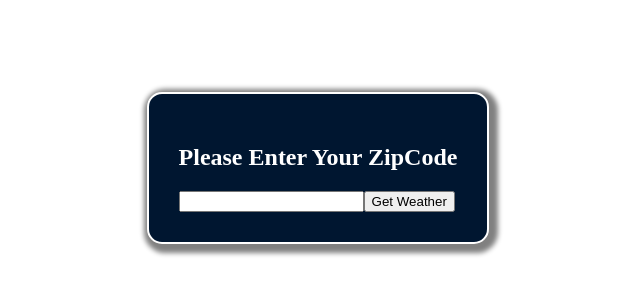
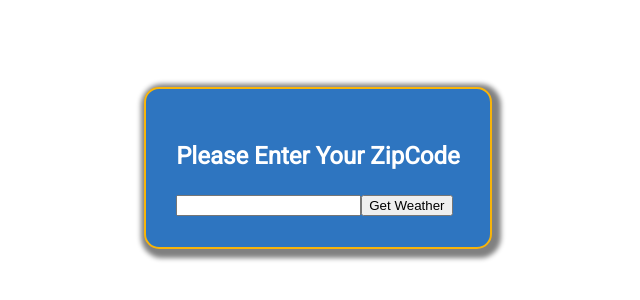
Before and after one commit to BrandonJAllison/weather-app, a React (Create React App) app in the folder weather-app/: page / in a window 1280 px wide. Shown: the part 240-540 px from the top of the page, without its empty margins (322-962 px from the left). Built offline with nearby package versions, Linux system fonts and the light colour scheme.

Commit message:
some styling changes

```diff
--- a/weather-app/package.json
+++ b/weather-app/package.json
@@ -5,6 +5,7 @@
   "dependencies": {
     "react": "^16.8.5",
     "react-dom": "^16.8.5",
+    "react-loader-spinner": "^2.3.0",
     "react-router": "^5.0.0",
     "react-scripts": "2.1.8"
   },
--- a/weather-app/public/index.html
+++ b/weather-app/public/index.html
@@ -3,7 +3,7 @@
   <head>
     <meta charset="utf-8" />
     <link rel="shortcut icon" href="%PUBLIC_URL%/favicon.ico" />
-    <link href="https://fonts.googleapis.com/css?family=Pathway+Gothic+One" rel="stylesheet">
+    <link href="https://fonts.googleapis.com/css?family=Heebo" rel="stylesheet">
     <link rel="stylesheet" href="https://cdnjs.cloudflare.com/ajax/libs/font-awesome/4.7.0/css/font-awesome.min.css">
     <meta
       name="viewport"
--- a/weather-app/src/App.js
+++ b/weather-app/src/App.js
@@ -12,7 +12,7 @@ const divStyle = {
   display: 'flex',
   flexDirection: 'column',
   alignItems: 'center',
-  fontFamily: 'Pathway Gothic One, sans-serif'
+  fontFamily: 'Heebo',
 }
 
 
--- a/weather-app/src/AppPage.js
+++ b/weather-app/src/AppPage.js
@@ -1,14 +1,17 @@
 import React, {Component} from 'react';
 import WeatherCard from './WeatherCard';
 import Forecast from './Forecast';
-import NavBar from './NavBar'
+import NavBar from './NavBar';
+
+
+
 
 
 const divStyle = {
     display: 'flex',
     flexDirection: 'column',
     alignItems: 'center',
-    fontFamily: 'Shadows Into Light',
+    fontFamily: 'Heebo',
     width: '100%'
   }
 
@@ -26,6 +29,8 @@ class AppPage extends Component {
 
     componentDidMount(){
         this.getWeather('https://api.apixu.com/v1/current.json?key=6865a0ce98c4410ca4f205844192303&q=' +localStorage.getItem('zipcode'))
+
+
       }
 
       getWeather = URL => {
@@ -64,10 +69,12 @@ class AppPage extends Component {
 
     render(){
         return(
+
             <div style={divStyle}>
+
             <NavBar handleSubmit={this.submit} handleChange={this.change} />
             <button onClick={this.props.handleLogOut}>Log Out</button>
-            <h1>Let's Take A Look at That Forecast for {this.state.getLocation.name}</h1>
+            <h1>Let's Take A Look at The Forecast for {this.state.getLocation.name}</h1>
             <WeatherCard getWeather={this.state.getWeather} getLocation={this.state.getLocation} />
             <div>
             <Forecast />
--- a/weather-app/src/Forecast.js
+++ b/weather-app/src/Forecast.js
@@ -22,6 +22,8 @@ componentDidMount(){
     this.getForecast('https://api.apixu.com/v1/forecast.json?key=6865a0ce98c4410ca4f205844192303&q=04062&days=5')
   }
 
+
+
   getForecast = URL => {
 
     fetch(URL)
@@ -43,6 +45,8 @@ componentDidMount(){
 
   };
 
+
+
   render(){
 
     return(
--- a/weather-app/src/ForecastCard.js
+++ b/weather-app/src/ForecastCard.js
@@ -6,15 +6,17 @@ const styledCard = {
     textAlign: 'center',
     width: '200px',
     height: '200px',
-    margin: '10px',
-    boxShadow: '0 14px 28px rgba(0,0,0,0.25), 0 10px 10px rgba(0,0,0,0.22)',
+
 
 
 }
 
 
 
+
 const ForecastCard = props => {
+
+
 
 
 
--- a/weather-app/src/Login.js
+++ b/weather-app/src/Login.js
@@ -8,13 +8,17 @@ const loginDiv = {
     justifyContent: 'center',
     flexDirection: 'column',
     alignItems: 'center',
-    fontFamily: 'Shadows Into Light',
+    fontFamily: 'Heebo',
+
+}
+
+const button = {
 
 }
 const formDiv ={
-    background: ' #001630',
+    background: ' #2E75C0',
     color: 'white',
-    border: '2px solid white',
+    border: '2px solid #F8B409',
     borderRadius: '15px',
     padding: '30px',
     boxShadow:'3px 3px 5px 6px gray'
@@ -56,7 +60,7 @@ class Login extends Component {
                             onChange={this.handleChange}
                     />
 
-                    <button onClick={this.handleLogin}> Get Weather </button>
+                    <button style = {button} onClick={this.handleLogin}> Get Weather </button>
                 </form>
 
             </div>
--- a/weather-app/src/NavBar.js
+++ b/weather-app/src/NavBar.js
@@ -6,7 +6,7 @@ const styleDiv = {
     justifyContent: 'center',
     alignItems: 'center',
     color: 'white',
-    background: '#001630',
+    background: '#2E75C0',
     boxShadow: '0 14px 28px rgba(0,0,0,0.25), 0 10px 10px rgba(0,0,0,0.22)',
     paddingLeft: '20px'
 
--- a/weather-app/src/WeatherCard.js
+++ b/weather-app/src/WeatherCard.js
@@ -2,19 +2,18 @@ import React from 'react';
 
 const styledCard = {
 
-    textAlign: 'center',
+    textAlign: 'left',
     width: '60%',
-    boxShadow: '0 14px 28px rgba(0,0,0,0.25), 0 10px 10px rgba(0,0,0,0.22)'
+
 }
 
 const WeatherCard = props => {
     console.log('properties', props)
     return (
         <div style = {styledCard}>
+
+
            <p><strong>Last Update:</strong> {props.getWeather.last_updated}</p>
-           <p>{props.getLocation.name}</p>
-           <p>{props.getLocation.region}</p>
-           <p>{props.getLocation.country}</p>
            <p><strong>Current Temperature:</strong> {props.getWeather.temp_f} F</p>
            <p><strong>Feels Like:</strong> {props.getWeather.feelslike_f} F</p>
            <p><strong>Current Precipitation:</strong> {props.getWeather.precip_in} in</p>
```
Also changed, not shown: 1 other file (tests, documents, lock files or other folders).
